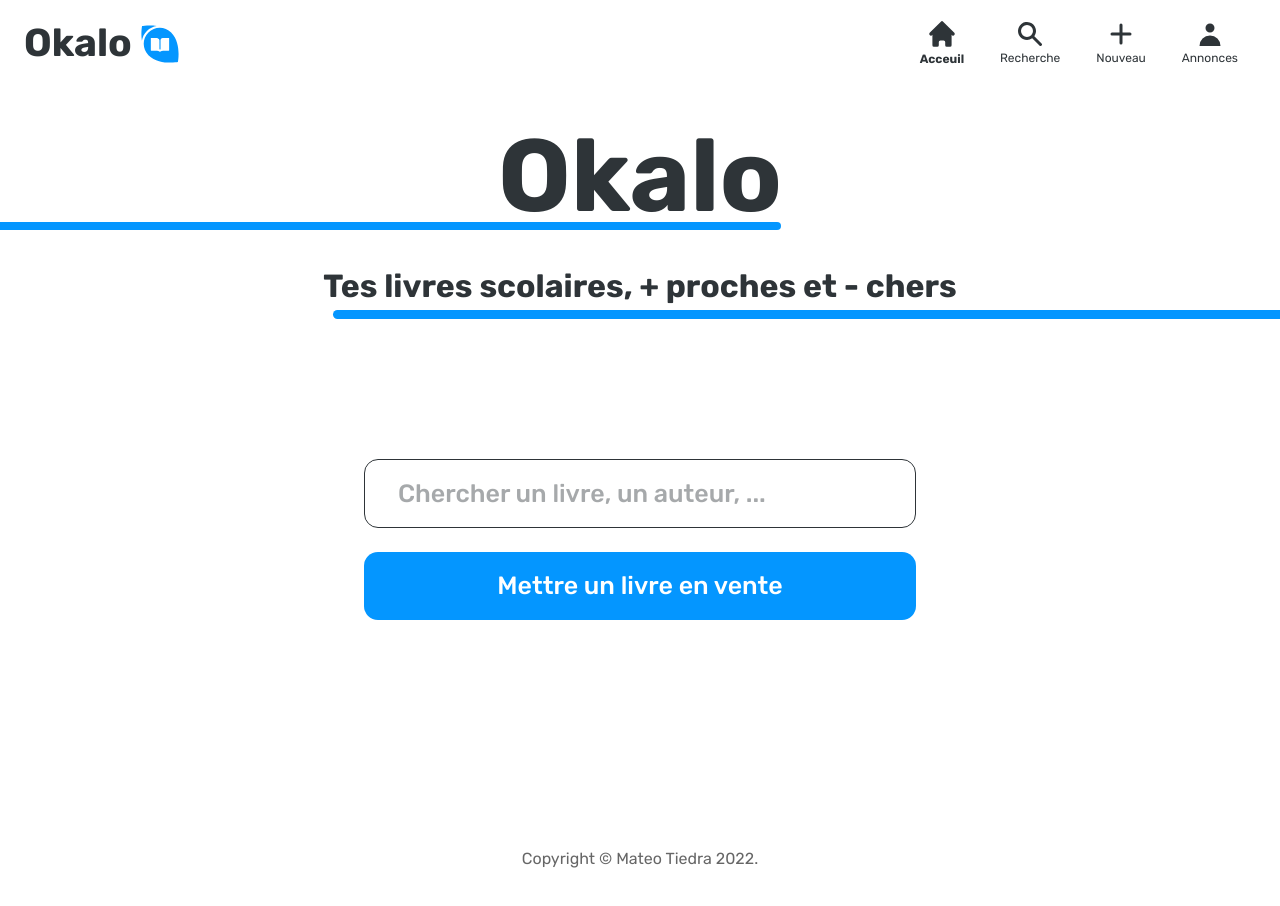
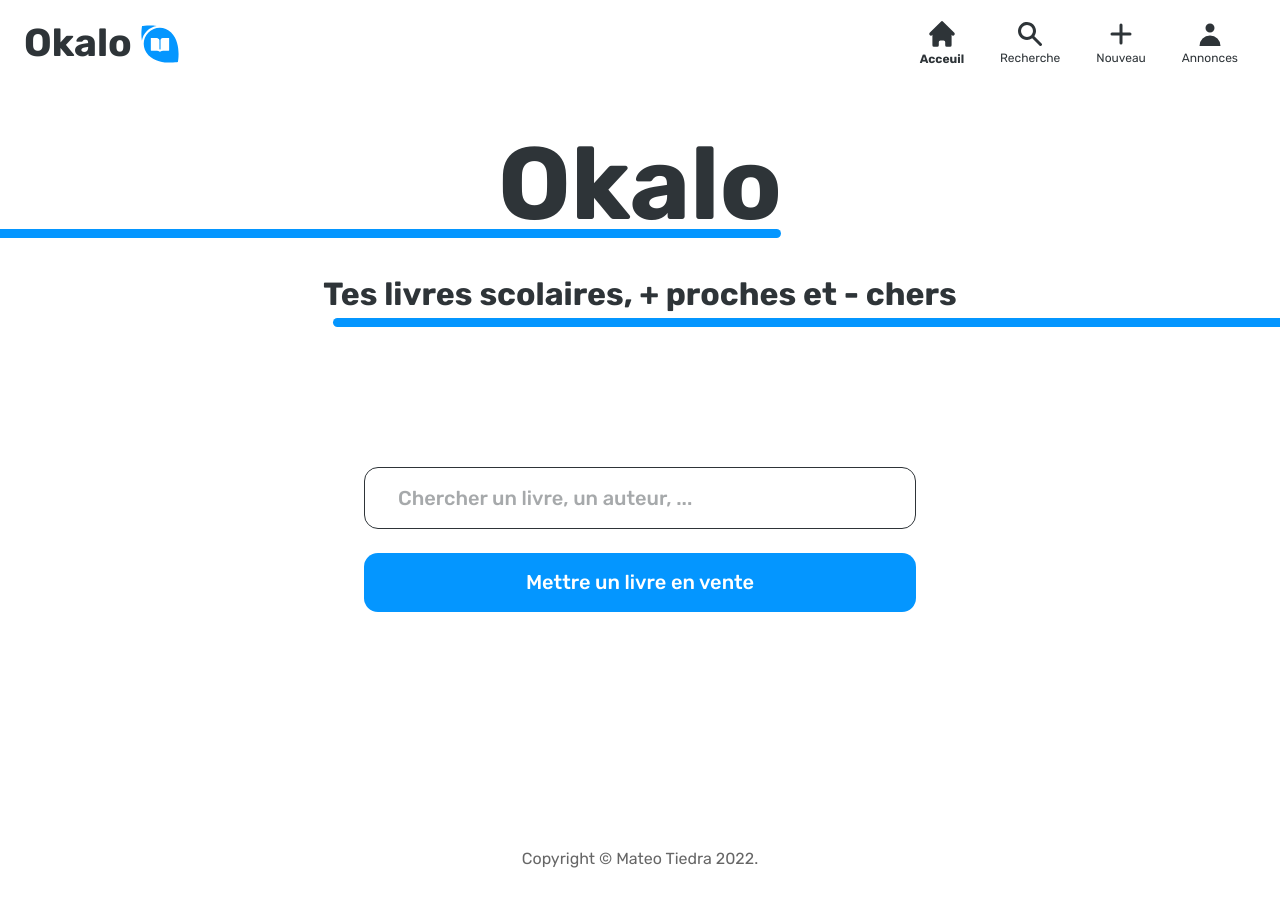
Before and after one commit to mateotiedra/OkaloClientProd, a React (Create React App) app: page / in a window 1280 px wide. Shown: the top 906 px of the page. Built offline with nearby package versions, Linux system fonts and the light colour scheme.

Commit message:
estethics details

```diff
--- a/src/components/UnderlinedTitle/UnderlinedTitle.js
+++ b/src/components/UnderlinedTitle/UnderlinedTitle.js
@@ -11,7 +11,7 @@ function UnderlinedTitle({ children, color = 'primary.main' }) {
           backgroundColor: color,
           width: '100%',
           borderRadius: 10,
-          height: 10,
+          height: 8,
           mb: 2,
         }}
       />
--- a/src/pages/Home/Home.js
+++ b/src/pages/Home/Home.js
@@ -81,14 +81,14 @@ function CTASection() {
         variant='outlined'
         sx={{ width: '100%' }}
         inputProps={{
-          sx: { fontSize: { xs: 18, sm: 25, md: 25 } },
+          sx: { fontSize: { xs: 18, sm: 21, md: 20 } },
         }}
       />
       <Button
         placeholder='Chercher un livre, un auteur, ...'
         variant='contained'
         fullWidth
-        sx={{ fontSize: { xs: 18, sm: 25, md: 25 }, mt: 3 }}
+        sx={{ fontSize: { xs: 18, sm: 21, md: 20 }, mt: 3 }}
       >
         Mettre un livre en vente
       </Button>
```
